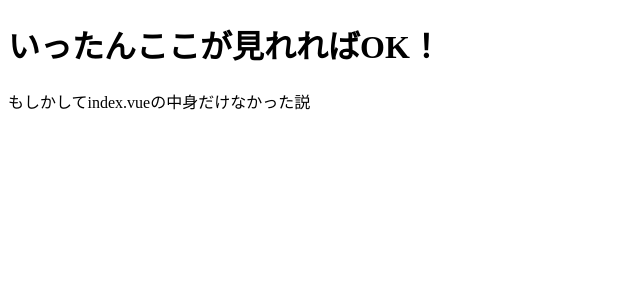
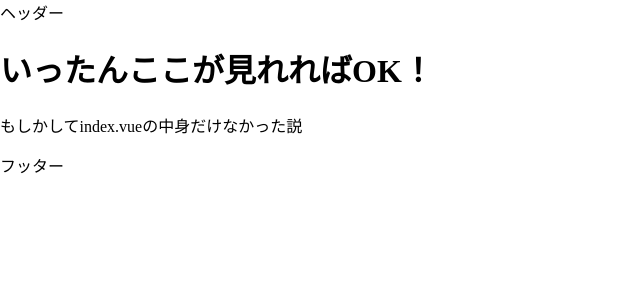
Before and after one commit to creamsoda09130/portfolio_vue, a Nuxt app: page / in a window 1280 px wide. Shown: the top 300 px of the page, without its empty margins (0-640 px from the left). Built offline with nearby package versions, Linux system fonts and the light colour scheme.

Commit message:
sassでスタイルが書けるように導入、デフォルトスタイルの追加

```diff
--- /dev/null
+++ b/assets/css/common.sass
@@ -0,0 +1,2 @@
+body
+  margin: 0
--- /dev/null
+++ b/layouts/default.vue
@@ -0,0 +1,7 @@
+<template>
+  <div>
+    <header>ヘッダー</header>
+    <nuxt></nuxt>
+    <footer>フッター</footer>
+  </div>
+</template>
--- a/nuxt.config.js
+++ b/nuxt.config.js
@@ -2,5 +2,11 @@ export default {
   terget: 'static',
   router: {
     base: '/portfolio_vue/'
-  }
+  },
+  css: [
+    {
+      src: '~assets/css/common.sass',
+      lang: 'sass'
+    }
+  ]
 }
--- a/package.json
+++ b/package.json
@@ -22,6 +22,8 @@
     "nuxt": "^2.15.7"
   },
   "devDependencies": {
-    "push-dir": "^0.4.1"
+    "node-sass": "4.14",
+    "push-dir": "^0.4.1",
+    "sass-loader": "^10.1.1"
   }
 }
```
